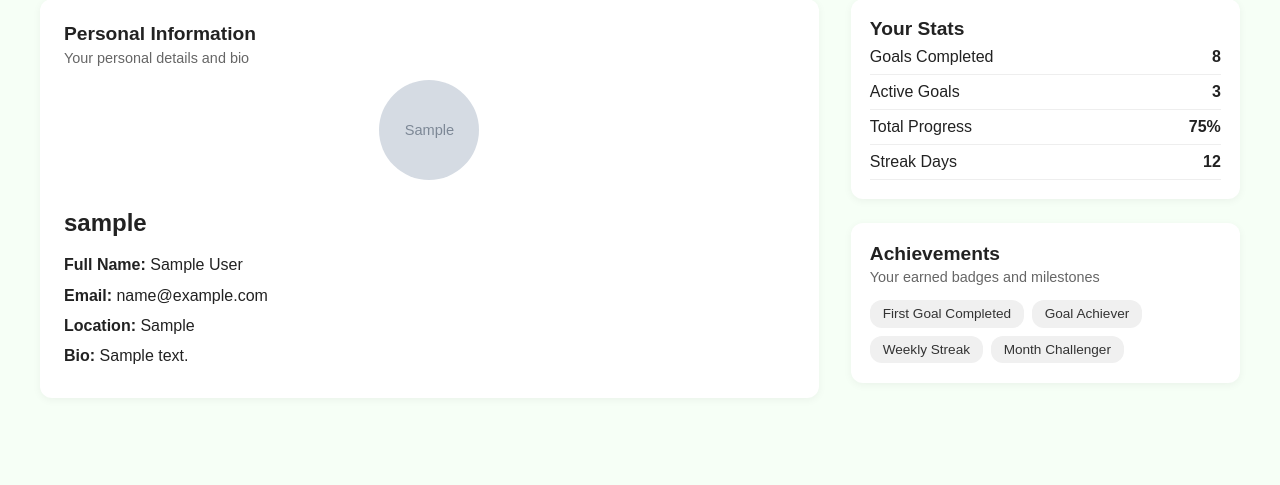
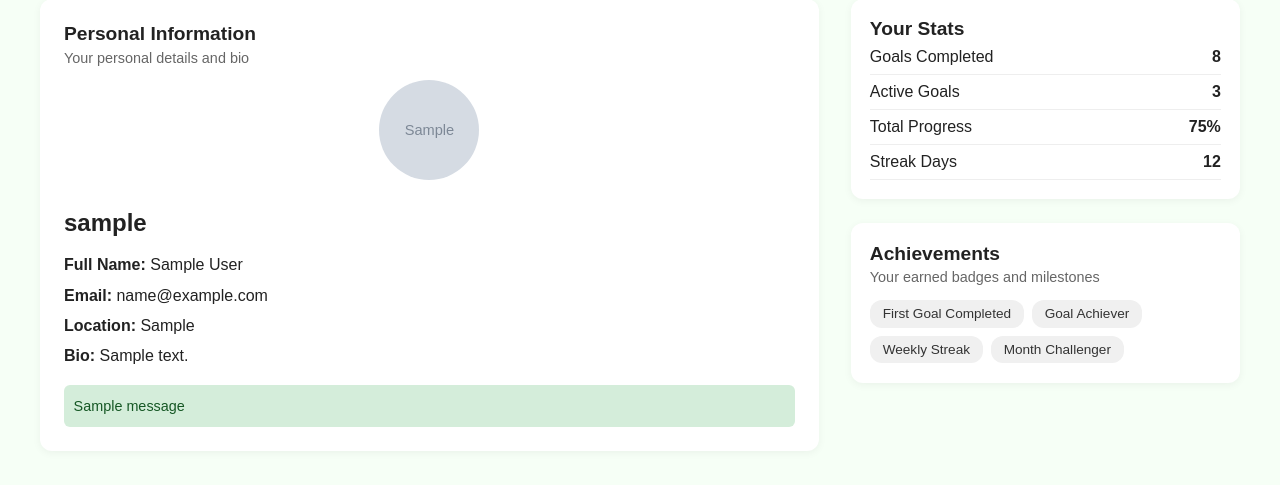
Before and after one commit to rubiojademm/CSIT327-G8-LifeLine, a Django app: page /profile/ in a window 1280 px wide. Shown: the part 229-714 px from the top of the page. Run offline with Django 5.2, Linux system fonts and the light colour scheme; a user stored in the database is signed in; tables that the repository leaves empty hold one stand-in row (values such as "Sample post"); grey boxes marked "Sample" are stand-in pictures; one stand-in notice (Sample message) is shown.

Commit message:
fix(users): add success message when saving profile

```diff
--- a/LifeLine/ui/static/css/profile.css
+++ b/LifeLine/ui/static/css/profile.css
@@ -188,3 +188,39 @@
     grid-template-columns: 1fr;
   }
 }
+
+/* Messages */
+.messages {
+  margin-top: 1rem;
+  min-height: 40px;
+  transition: opacity 0.3s ease-in-out;
+}
+
+.alert {
+  padding: 0.6rem;
+  border-radius: 6px;
+  font-size: 0.9rem;
+  animation: fadeIn 0.3s ease;
+}
+
+.alert-error,
+.alert-danger {
+  background: #f8d7da;
+  color: #721c24;
+}
+
+.alert-success {
+  background: #d4edda;
+  color: #155724;
+}
+
+@keyframes fadeIn {
+  from {
+    opacity: 0;
+    transform: translateY(-4px);
+  }
+  to {
+    opacity: 1;
+    transform: translateY(0);
+  }
+}
--- a/LifeLine/ui/templates/profile.html
+++ b/LifeLine/ui/templates/profile.html
@@ -38,6 +38,15 @@
           <p class="user-info"><strong>Email:</strong> {{ user.email }}</p>
           <p class="user-info"><strong>Location:</strong> {{ profile.location|default:"Not specified" }}</p>
           <p class="user-info"><strong>Bio:</strong> {{ profile.bio|default:"No bio yet." }}</p>
+        {% if messages %}
+        <div class="messages">
+          {% for message in messages %}
+            <div class="alert {% if message.tags %}alert-{{ message.tags }}{% endif %}">
+              {{ message }}
+            </div>
+          {% endfor %}
+        </div>
+        {% endif %}
         </div>
 
         <!-- Edit Mode -->
```
